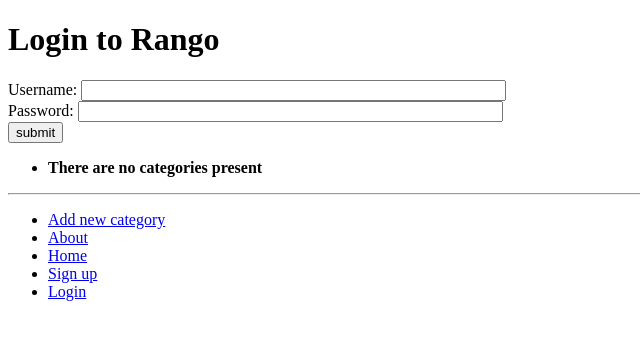
After one commit to LoganBrownGU/tango_with_django_project, a Django app: page /rango/login/ in a window 1280 px wide. The commit adds this page. Shown: the top 340 px of the page, without its empty margins (0-640 px from the left). Run offline with Django 3.2, Linux system fonts and the light colour scheme; data that the repository does not hold is empty.

Commit message:
added login functionality

```diff
--- a/rango/urls.py
+++ b/rango/urls.py
@@ -10,4 +10,5 @@
     path('add_category/', views.add_category, name='add_category'),
     path('category/<slug:category_name_slug>/add_page/', views.add_page, name='add_page'),
     path('register/', views.register, name='register'),
+    path('login/', views.user_login, name='login'),
 ]
--- a/rango/views.py
+++ b/rango/views.py
@@ -1,3 +1,4 @@
+from django.contrib.auth import authenticate, login
 from django.shortcuts import render, redirect
 from django.urls import reverse
 from django.http import HttpResponse
@@ -114,3 +115,22 @@
         "profile_form": profile_form,
         "registered": registered,
     })
+
+def user_login(request):
+    if request.method == "POST":
+        username = request.POST.get("username")
+        password = request.POST.get('password')
+
+        user = authenticate(username=username, password=password)
+
+        if user:
+            if user.is_active():
+                login(request, user)
+                return redirect(reverse('rango:index'))
+            else:
+                return HttpResponse("Your rango account has been disabled nerd")
+        else:
+            print(f"Invalid login details: {username}, {password}")
+            return HttpResponse("Invalid login details supplied")
+    else:
+        return render(request, 'rango/login.html')
--- a/templates/rango/base.html
+++ b/templates/rango/base.html
@@ -32,6 +32,7 @@
                 <li><a href="{% url 'rango:about' %}">About</a></li>
                 <li><a href="{% url 'rango:index' %}">Home </a></li>
                 <li><a href="{% url 'rango:register' %}">Sign up</a></li>
+                <li><a href="{% url 'rango:login' %}">Login</a></li>
             </ul>
         </div>
     </body>
--- /dev/null
+++ b/templates/rango/login.html
@@ -0,0 +1,18 @@
+{% extends 'rango/base.html' %}
+{% load staticfiles %}
+
+{% block title_block %}
+Login
+{% endblock %}
+
+{% block body_block %}
+<h1>Login to Rango</h1>
+<form id="login_form" method="post" action="{% url 'rango:login' %}">
+    {% csrf_token %}
+    Username: <input type="text" name="username" value="" size="50" />
+    <br />
+    Password: <input type="password" name="password" value="" size="50" />
+    <br />
+    <input type="submit" value="submit" />
+</form>
+{% endblock %}
```
